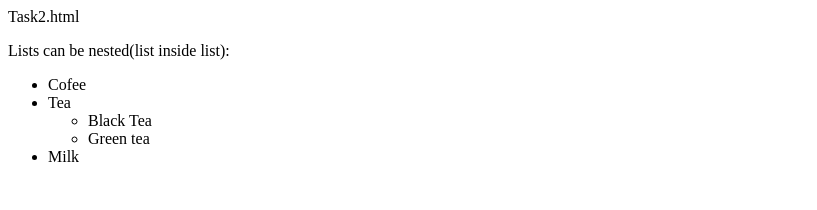
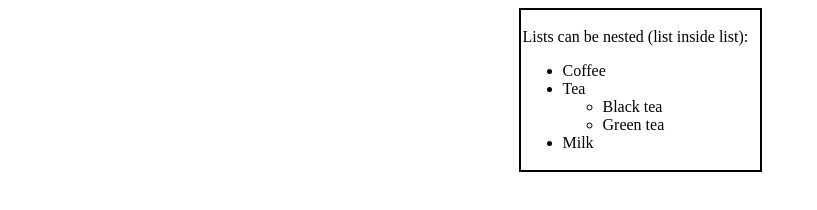
Before and after one commit to ig-arjun19/Jawaan, a plain HTML site: page html2.html in a window 1280 px wide. Shown: the whole page, without its empty margins (0-817 px from the left). Drawn offline with Linux system fonts and the light colour scheme.

Commit message:
html2.html

```diff
--- a/html2.html
+++ b/html2.html
@@ -1,13 +1,40 @@
-Task2.html
 <!DOCTYPE html>
-<html>
-    <p>Lists can be nested(list inside list):</p>
-    <ul>
-        <li>Cofee</li>
-        <li>Tea</li>
-        <ul style="list-style-type:circle;">
-        <li>Black Tea</li>
-    <li>Green tea</li></ul>
-        <li>Milk</li>
-    </ul>
+<html lang="en">
+<head>
+    <meta charset="UTF-8">
+    <meta name="viewport" content="width=device-width, initial-scale=1.0">
+    <title>HTML - Task2</title>
+</head>
+<body>
+    <center>
+        <table border="1" cellpadding="2" cellspacing="0" bordercolor="black" bgcolor="white" >
+            <tr>
+                <td  width="235">
+                    <p>Lists can be nested (list inside list):</p>
+                    <ul type="disc">
+                        <li>Coffee</li>
+                        <li>Tea</li>
+                        <ul type="circle">
+                            <li>Black tea</li>
+                            <li>Green tea</li>
+                        </ul>
+                        <li>Milk</li>
+                    </ul>
+                </td>
+            </tr>
+        </table>
+
+        <!-- Without border -->
+        <!-- <p>Lists can be nested (list inside list)</p>
+        <ul type="disc">
+            <li>Coffee</li>
+            <li>Tea</li>
+            <ul type="circle">
+                <li>Black tea</li>
+                <li>Green tea</li>
+            </ul>
+            <li>Milk</li>
+        </ul> -->
+    </center>
+</body>
 </html>
```
